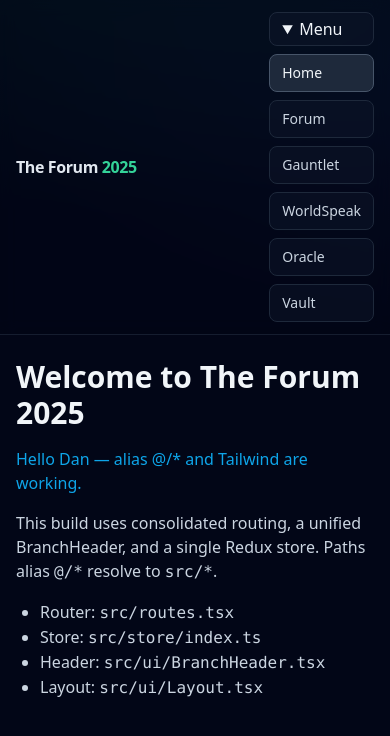
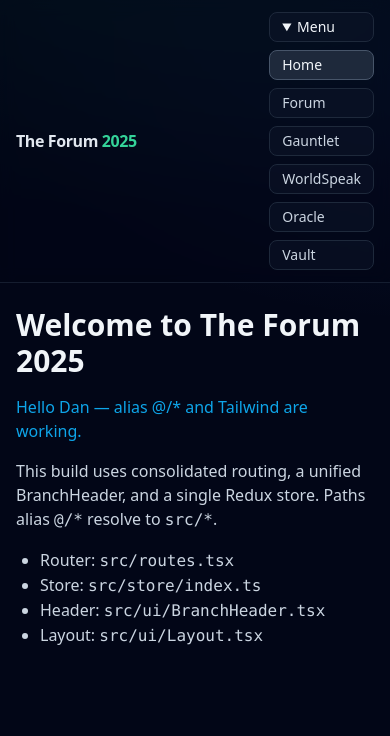
Before and after one commit to dbronk74/forum2025, a React (Vite) app: page / in a window 390 px wide. Both pictures are taken after a click on the heading "Menu". Shown: the top 736 px of the page. Built offline with nearby package versions, Linux system fonts and the light colour scheme.

Commit message:
fix(header): disable clicks on active tabs to prevent re-nav crash

```diff
--- a/src/ui/BranchHeader.tsx
+++ b/src/ui/BranchHeader.tsx
@@ -1,8 +1,7 @@
 import { NavLink, useNavigate } from 'react-router-dom'
-import { MouseEvent } from 'react'
 
 const tabs = [
-  { to: '/', label: 'Home' },
+  { to: '/', label: 'Home', end: true },
   { to: '/forum', label: 'Forum' },
   { to: '/gauntlet', label: 'Gauntlet' },
   { to: '/arena', label: 'WorldSpeak' },
@@ -13,47 +12,44 @@ const tabs = [
 export default function BranchHeader() {
   const navigate = useNavigate()
 
-  const stopIfActive = (isActive: boolean) => (e: MouseEvent<HTMLAnchorElement>) => {
-    // If user clicks the tab they’re already on, stop the re-navigation.
-    if (isActive) e.preventDefault()
-  }
+  const base =
+    'px-3 py-1 rounded-lg text-sm border transition select-none'
 
   return (
     <header className="border-b border-slate-800/70 bg-slate-950/60 backdrop-blur">
       <div className="container-page py-3 flex items-center justify-between">
-        <div
-          className="font-semibold tracking-tight cursor-pointer"
+        <button
           onClick={() => navigate('/')}
+          className="font-semibold tracking-tight text-left"
         >
           <span className="text-slate-200">The Forum</span>{' '}
           <span className="text-emerald-400">2025</span>
-        </div>
+        </button>
 
+        {/* Desktop */}
         <nav className="hidden md:flex gap-2">
           {tabs.map((t) => (
             <NavLink
               key={t.to}
               to={t.to}
-              end={t.to === '/'}
+              end={t.end as boolean | undefined}
               className={({ isActive }) =>
                 [
-                  'px-3 py-1 rounded-lg text-sm border transition',
+                  base,
                   isActive
-                    ? 'bg-slate-800 border-slate-600 text-slate-100'
+                    ? 'bg-slate-800 border-slate-600 text-slate-100 pointer-events-none cursor-default'
                     : 'bg-slate-900/50 border-slate-800 text-slate-300 hover:bg-slate-800/70',
                 ].join(' ')
               }
-              // prevent redundant navigation to the same route
-              children={({ isActive }) => (
-                <span onClick={stopIfActive(isActive)}>{t.label}</span>
-              )}
-            />
+            >
+              {t.label}
+            </NavLink>
           ))}
         </nav>
 
-        {/* simple mobile toggle */}
+        {/* Mobile */}
         <details className="md:hidden">
-          <summary className="px-3 py-1 rounded-lg border bg-slate-900/50 border-slate-800 cursor-pointer">
+          <summary className={`${base} bg-slate-900/50 border-slate-800 cursor-pointer`}>
             Menu
           </summary>
           <div className="mt-2 flex flex-col gap-2">
@@ -61,19 +57,18 @@ export default function BranchHeader() {
               <NavLink
                 key={t.to}
                 to={t.to}
-                end={t.to === '/'}
+                end={t.end as boolean | undefined}
                 className={({ isActive }) =>
                   [
-                    'px-3 py-2 rounded-lg text-sm border transition',
+                    base,
                     isActive
-                      ? 'bg-slate-800 border-slate-600 text-slate-100'
+                      ? 'bg-slate-800 border-slate-600 text-slate-100 pointer-events-none cursor-default'
                       : 'bg-slate-900/50 border-slate-800 text-slate-300 hover:bg-slate-800/70',
                   ].join(' ')
                 }
-                children={({ isActive }) => (
-                  <span onClick={stopIfActive(isActive)}>{t.label}</span>
-                )}
-              />
+              >
+                {t.label}
+              </NavLink>
             ))}
           </div>
         </details>
```
